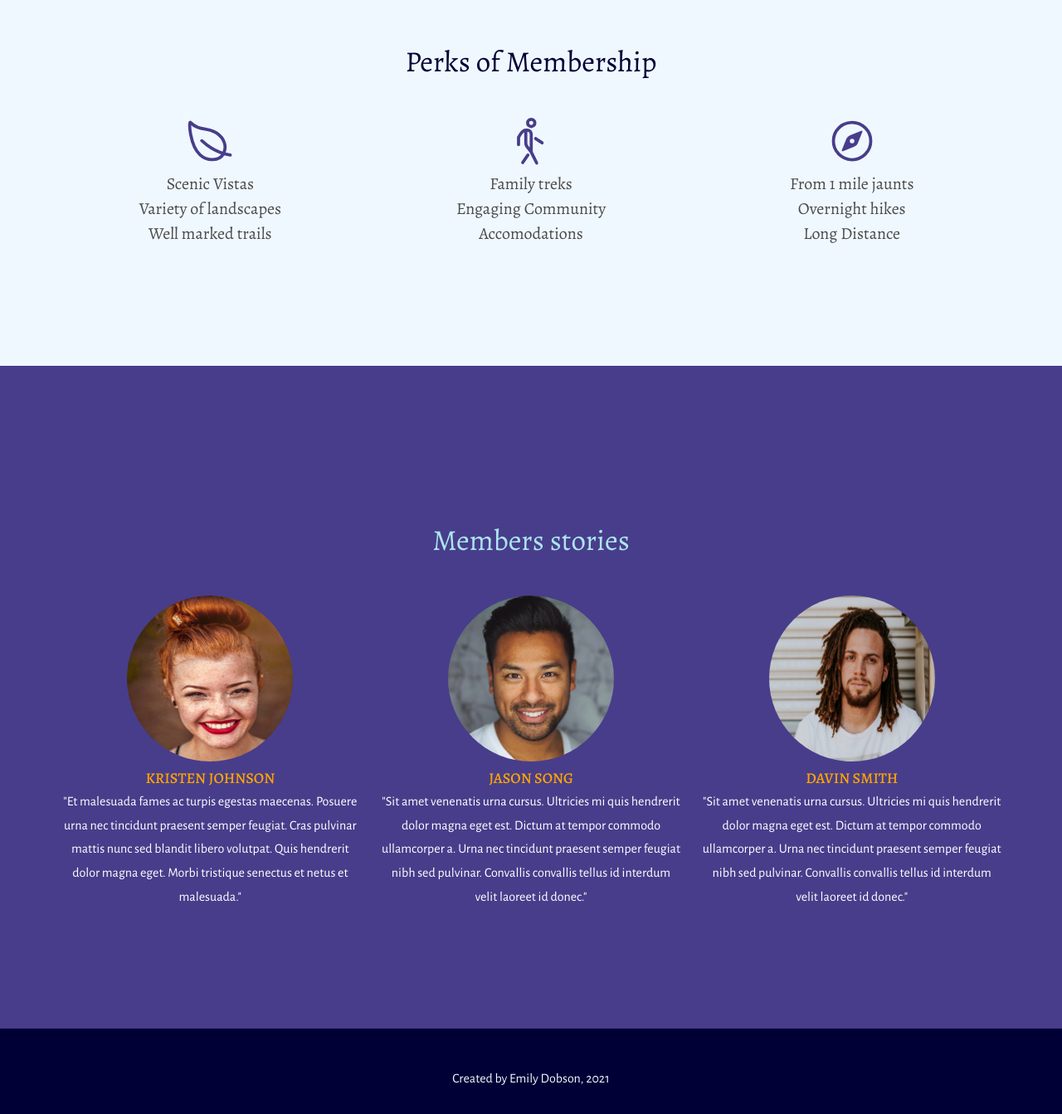
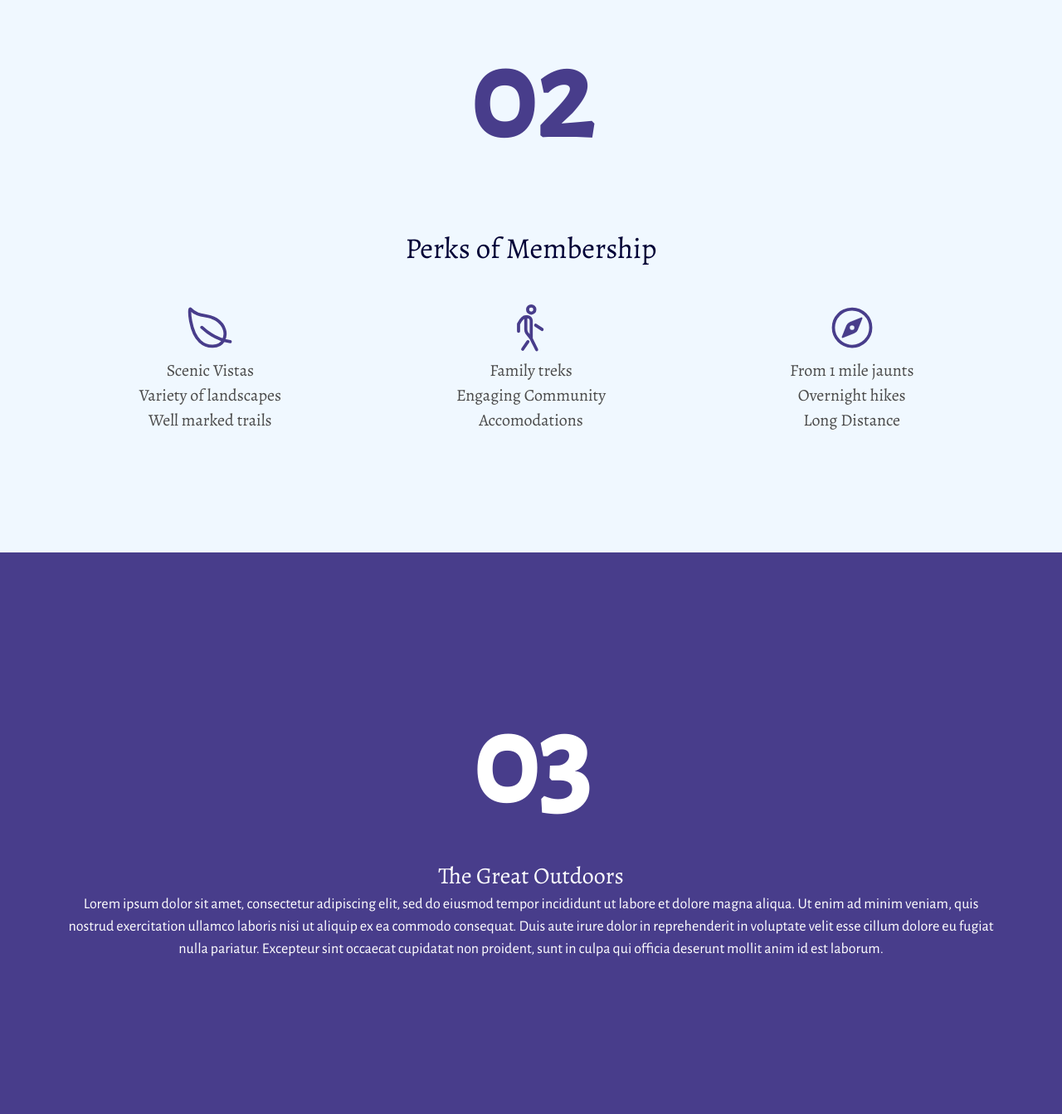
Before and after one commit to dobinator/vigilant-happiness, a React (Create React App) app: page / in a window 1280 px wide. Shown: the part 2527-3870 px from the top of the page at 83% size. Built offline with nearby package versions, Linux system fonts and the light colour scheme.

Commit message:
updating the font

```diff
--- a/src/App.js
+++ b/src/App.js
@@ -8,6 +8,7 @@
 import Story from "./components/Story";
 import Footer from "./components/Footer";
 import Glimpse from "./components/Glimpse"
+import Details from "./components/Details"
 // import 'bulma/css/bulma.min.css';
 
 
@@ -19,6 +20,7 @@
       <Landscape/>
       <Intro/>
       <Story/>
+      <Details/>
       <Glimpse/>
       <Footer/>
     </div>
--- /dev/null
+++ b/src/components/Details/index.js
@@ -0,0 +1,15 @@
+import React from 'react';
+
+
+
+
+function Details() {
+    return (
+    <section className="section is-medium">
+    <p style={{fontSize: "150px", fontWeight: "600", top: "30%", right: "20px", color:"#fff" }}>03</p>
+    <h1 style={{color:"#fff", fontSize:"28px", }}>The Great Outdoors</h1>
+    <p style={{color:"#fff", fontSize:"18px", }}>Lorem ipsum dolor sit amet, consectetur adipiscing elit, sed do eiusmod tempor incididunt ut labore et dolore magna aliqua. Ut enim ad minim veniam, quis nostrud exercitation ullamco laboris nisi ut aliquip ex ea commodo consequat. Duis aute irure dolor in reprehenderit in voluptate velit esse cillum dolore eu fugiat nulla pariatur. Excepteur sint occaecat cupidatat non proident, sunt in culpa qui officia deserunt mollit anim id est laborum.</p>
+    </section>
+    )
+    }
+export default Details
--- a/src/components/Glimpse/index.js
+++ b/src/components/Glimpse/index.js
@@ -4,6 +4,7 @@
 function Glimpse() {
     return (
         <section className="section is-medium">
+           <p style={{fontSize: "150px", fontWeight: "600", top: "30%", right: "20px", color:"#fff" }}>04</p>
         <h1 style= {{color:  "#ace5ee", fontSize: "35px", margin: "20px", padding:"20px"}}>Members stories</h1>
         <div className= "columns">
         <div className ="column">
--- a/src/components/Intro/index.js
+++ b/src/components/Intro/index.js
@@ -21,6 +21,7 @@
         </div>
 
         <div className="column">
+          <p style={{fontSize: "150px", fontWeight: "600", top: "30%", right: "20px", color:"#483d8b" }}>01</p>
         <h1 style= {{color: "#483d8b", fontSize: "60px", fontWeight:"500"}}>Ramblers</h1>
         <p>Lorem ipsum dolor sit amet, consectetur adipiscing elit, sed do eiusmod tempor incididunt ut labore et dolore magna aliqua. Ut enim ad minim veniam, quis nostrud exercitation ullamco laboris nisi ut aliquip ex ea commodo consequat. Duis aute irure dolor in reprehenderit in voluptate velit esse cillum dolore eu fugiat nulla pariatur. Excepteur sint occaecat cupidatat non proident, sunt in culpa qui officia deserunt mollit anim id est laborum.</p>
           </div>
--- a/src/components/Story/index.js
+++ b/src/components/Story/index.js
@@ -3,6 +3,7 @@
 function Story() {
     return (
         <section className="section is-medium " style={{backgroundColor: "#f0f8ff"}}>
+             <p style={{fontSize: "150px", fontWeight: "600", top: "30%", right: "20px", color:"#483d8b" }}>02</p>
         <h1 style= {{color:"#000036", fontSize: "35px", margin: "20px", padding:"20px"}}>Perks of Membership </h1>
         <div className ="columns">
             <div className = "column">
@@ -15,7 +16,7 @@
             <div className = "column">
             <ion-icon name="walk-outline" style= {{fontSize: "60px",color:"#483d8b",lineHeight: "2.0" }}></ion-icon>
             <h3 style={{fontSize: "20px"}}>Family treks</h3>
-            <h3 style={{fontSize: "20px"}}>Engaging Community </h3>
+            <h3 style={{fontSize: "20px"}}>Engaging Community</h3>
             <h3 style={{fontSize: "20px"}}>Accomodations</h3>
             </div>
 
```
